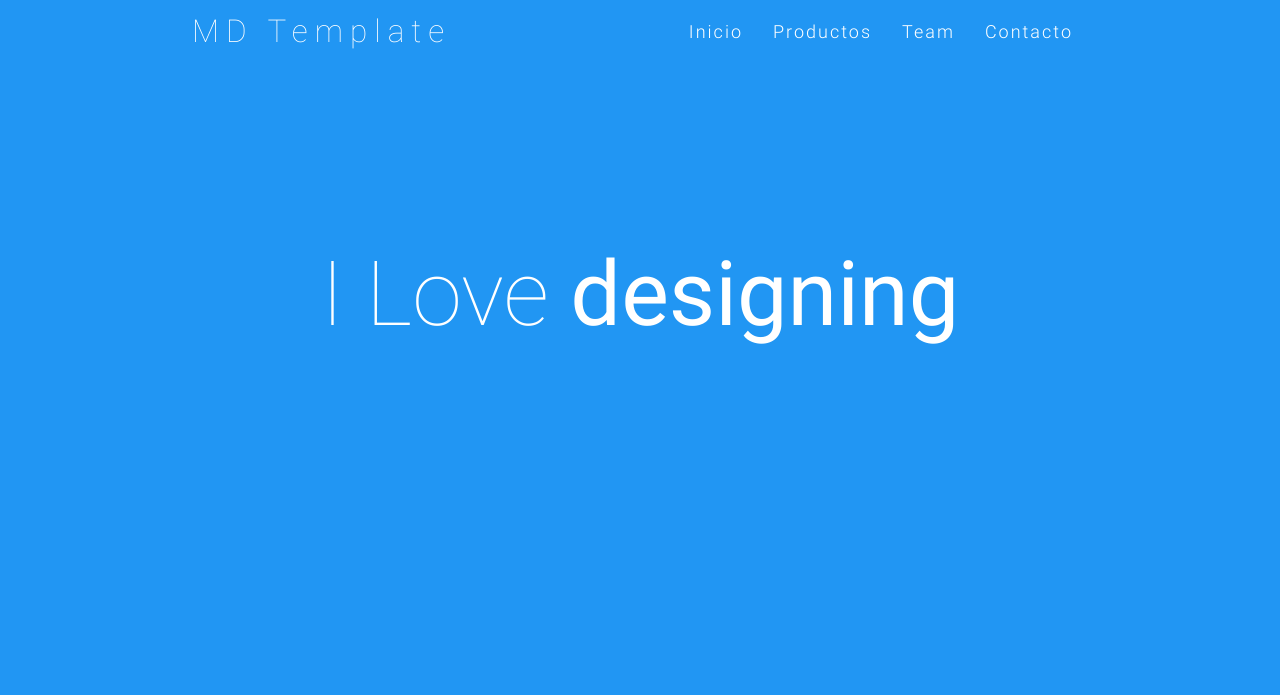
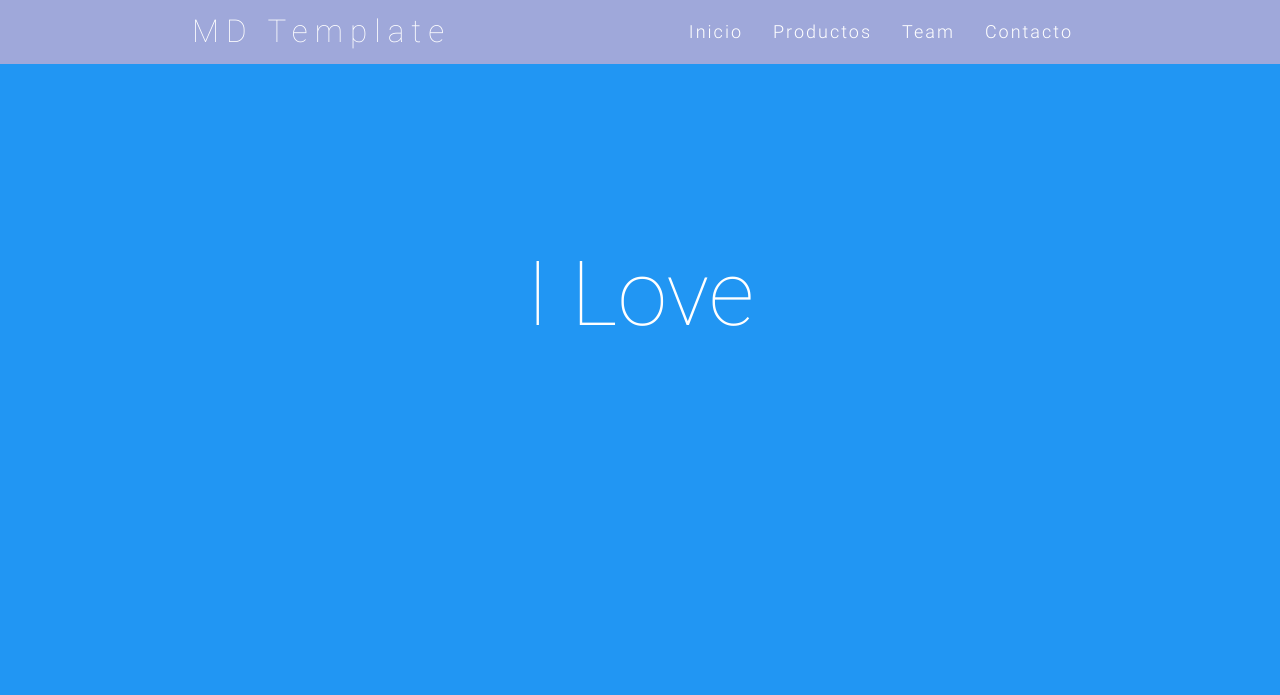
Before and after one commit to AlvaroMrJack/MyPEWeb, a CodeIgniter app: page /mypeweb/ in a window 1280 px wide. Shown: the top 695 px of the page. Run offline with CodeIgniter, Linux system fonts and the light colour scheme.

Commit message:
cambio de color navbar

```diff
--- a/application/views/catalogo/catalogo.php
+++ b/application/views/catalogo/catalogo.php
@@ -23,7 +23,7 @@
 
 <!--Navigation-->
  <div class="navbar-fixed">
-    <nav id="nav_f" class="default_color" role="navigation">
+    <nav id="nav_f" class="indigo lighten-3" role="navigation">
         <div class="container">
             <div class="nav-wrapper">
             <a href="<?= base_url(); ?>" id="logo-container" class="brand-logo">MD Template</a>
@@ -50,10 +50,10 @@
     <div class="container">
         <h1 class="text_h center header cd-headline letters type">
             <span>I Love</span>
-            <span class="cd-words-wrapper waiting">
-                <b class="is-visible">creating</b>
+           <span class="cd-words-wrapper waiting">
+               <!--  <b class="is-visible">creating</b>
                 <b>designing</b>
-                <b>developing</b>
+                <b>developing</b>-->
             </span>
         </h1>
     </div>
```
Also changed, not shown: 1 other file.
